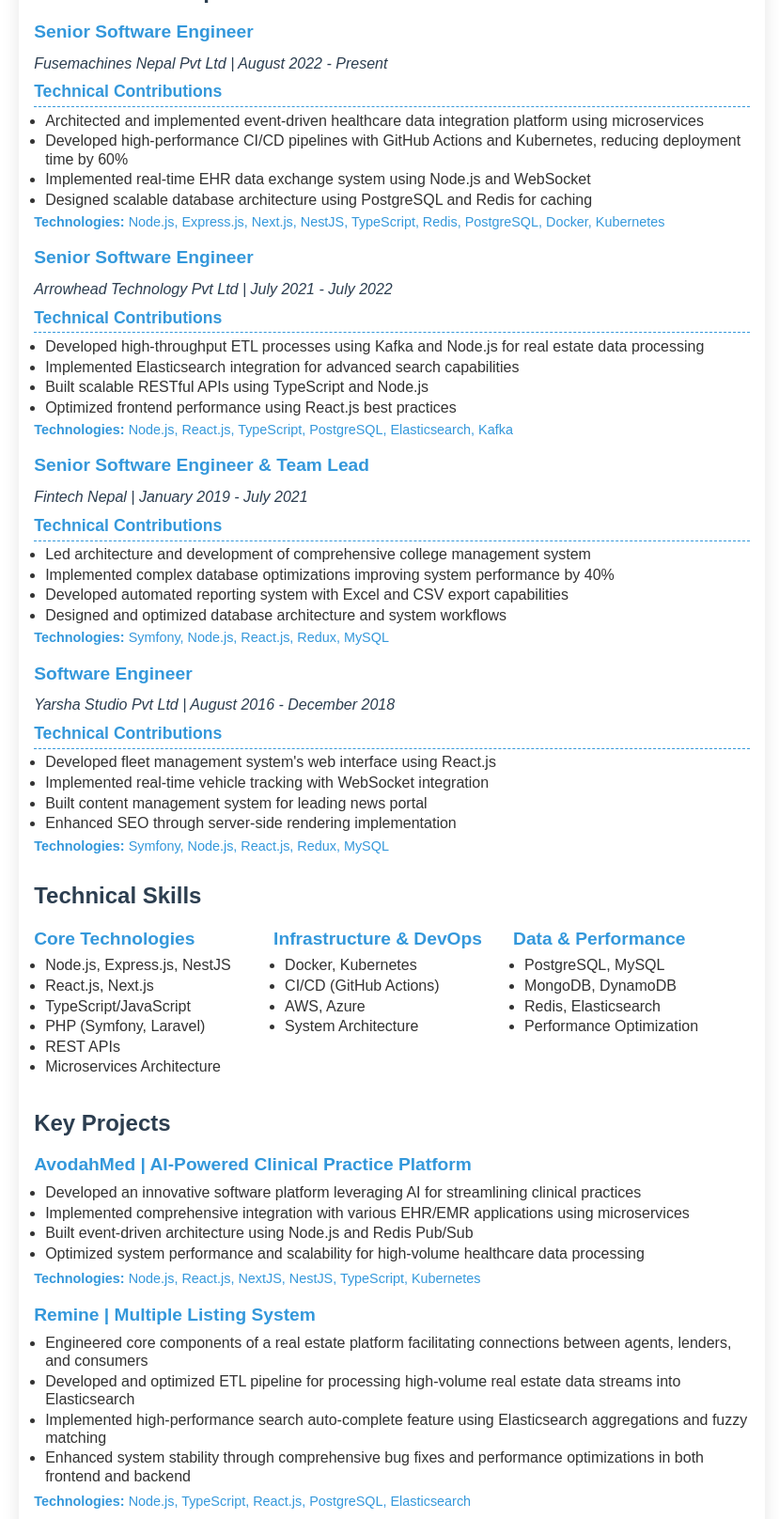
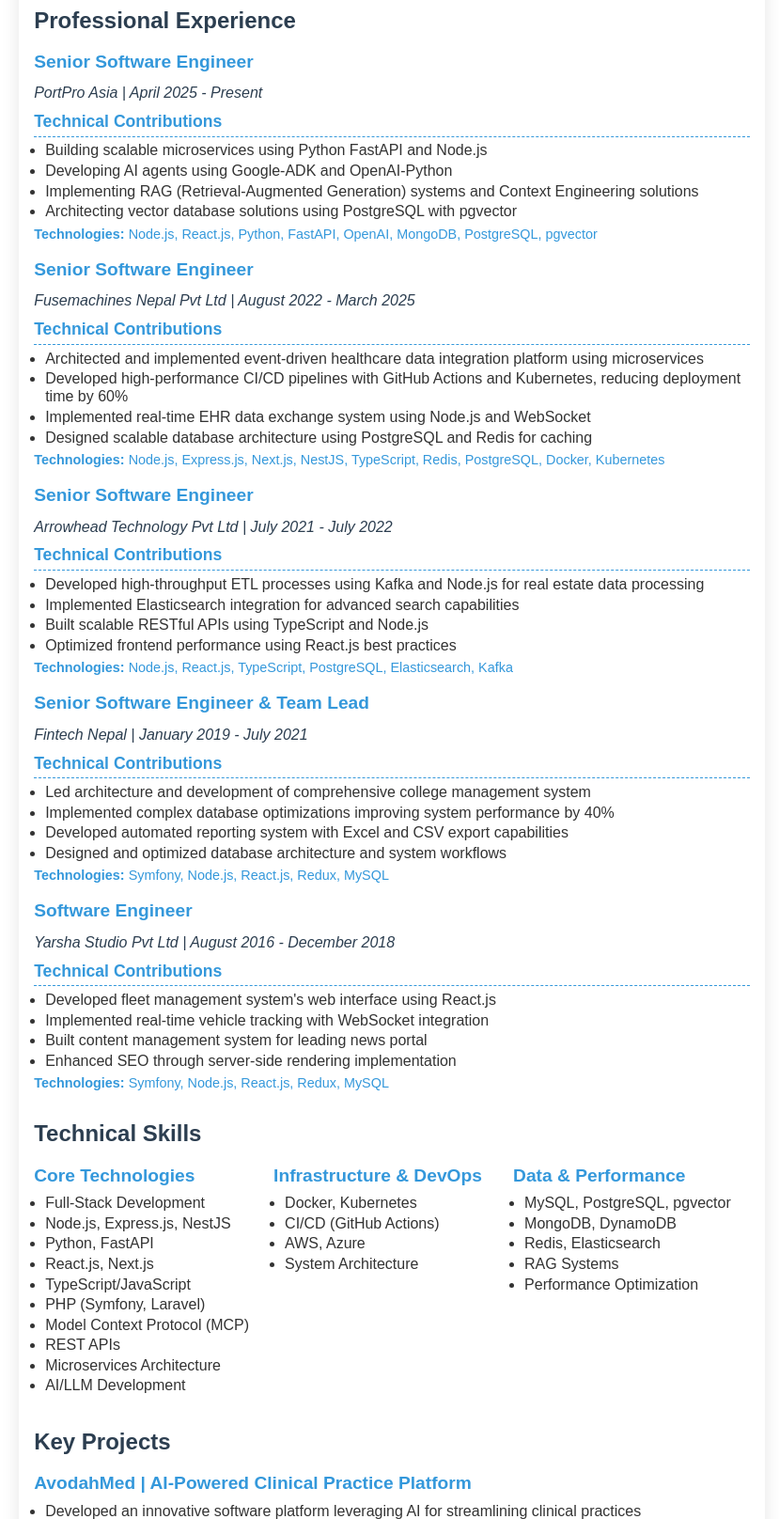
Before and after one commit to memandip/memandip, a plain HTML site: page senior-software-engineer.html in a window 1280 px wide. Shown: the part 552-2168 px from the top of the page at 94% size, without its empty margins (223-1052 px from the left). Drawn offline with Linux system fonts and the light colour scheme.

Commit message:
feat: update professional summary and job experience in senior software engineer profile

```diff
--- a/senior-software-engineer.html
+++ b/senior-software-engineer.html
@@ -100,7 +100,7 @@
 
         <section class="summary">
             <h2>Professional Summary</h2>
-            <p>Senior Software Engineer with 7+ years of experience in full-stack development, specializing in scalable microservices architecture and high-performance web applications. Proven track record in implementing complex technical solutions using modern technologies and best practices.  Demonstrated expertise in architecting scalable solutions, leading development teams, and driving technical innovation. Strong track record of successfully delivering complex projects while mentoring junior developers and establishing best practices. Passionate about creating high-performance solutions through smart work, commitment, and continuous technical advancement.</p>
+            <p>Senior Software Engineer with 7+ years of experience in full-stack development, specializing in AI-driven applications, Model Context Protocol (MCP) systems, and scalable microservices architecture. Proven track record in implementing complex technical solutions using modern technologies and best practices. Demonstrated expertise in architecting scalable solutions, leading development teams, and driving technical innovation. Strong track record of successfully delivering complex projects while mentoring junior developers and establishing best practices. Passionate about creating high-performance solutions through smart work, commitment, and continuous technical advancement.</p>
         </section>
 
         <section class="experience">
@@ -108,7 +108,23 @@
 
             <div class="job">
                 <h3>Senior Software Engineer</h3>
-                <p class="company">Fusemachines Nepal Pvt Ltd | August 2022 - Present</p>
+                <p class="company">PortPro Asia | April 2025 - Present</p>
+
+                <div class="job-section">
+                    <h4>Technical Contributions</h4>
+                    <ul>
+                        <li>Building scalable microservices using Python FastAPI and Node.js</li>
+                        <li>Developing AI agents using Google-ADK and OpenAI-Python</li>
+                        <li>Implementing RAG (Retrieval-Augmented Generation) systems and Context Engineering solutions</li>
+                        <li>Architecting vector database solutions using PostgreSQL with pgvector</li>
+                    </ul>
+                </div>
+                <p class="technologies"><strong>Technologies:</strong> Node.js, React.js, Python, FastAPI, OpenAI, MongoDB, PostgreSQL, pgvector</p>
+            </div>
+
+            <div class="job">
+                <h3>Senior Software Engineer</h3>
+                <p class="company">Fusemachines Nepal Pvt Ltd | August 2022 - March 2025</p>
 
                 <div class="job-section">
                     <h4>Technical Contributions</h4>
@@ -177,12 +193,16 @@
                 <div class="skill-category">
                     <h3>Core Technologies</h3>
                     <ul>
+                        <li>Full-Stack Development</li>
                         <li>Node.js, Express.js, NestJS</li>
+                        <li>Python, FastAPI</li>
                         <li>React.js, Next.js</li>
                         <li>TypeScript/JavaScript</li>
                         <li>PHP (Symfony, Laravel)</li>
+                        <li>Model Context Protocol (MCP)</li>
                         <li>REST APIs</li>
                         <li>Microservices Architecture</li>
+                        <li>AI/LLM Development</li>
                     </ul>
                 </div>
                 <div class="skill-category">
@@ -197,9 +217,10 @@
                 <div class="skill-category">
                     <h3>Data & Performance</h3>
                     <ul>
-                        <li>PostgreSQL, MySQL</li>
+                        <li>MySQL, PostgreSQL, pgvector</li>
                         <li>MongoDB, DynamoDB</li>
                         <li>Redis, Elasticsearch</li>
+                        <li>RAG Systems</li>
                         <li>Performance Optimization</li>
                     </ul>
                 </div>
```
